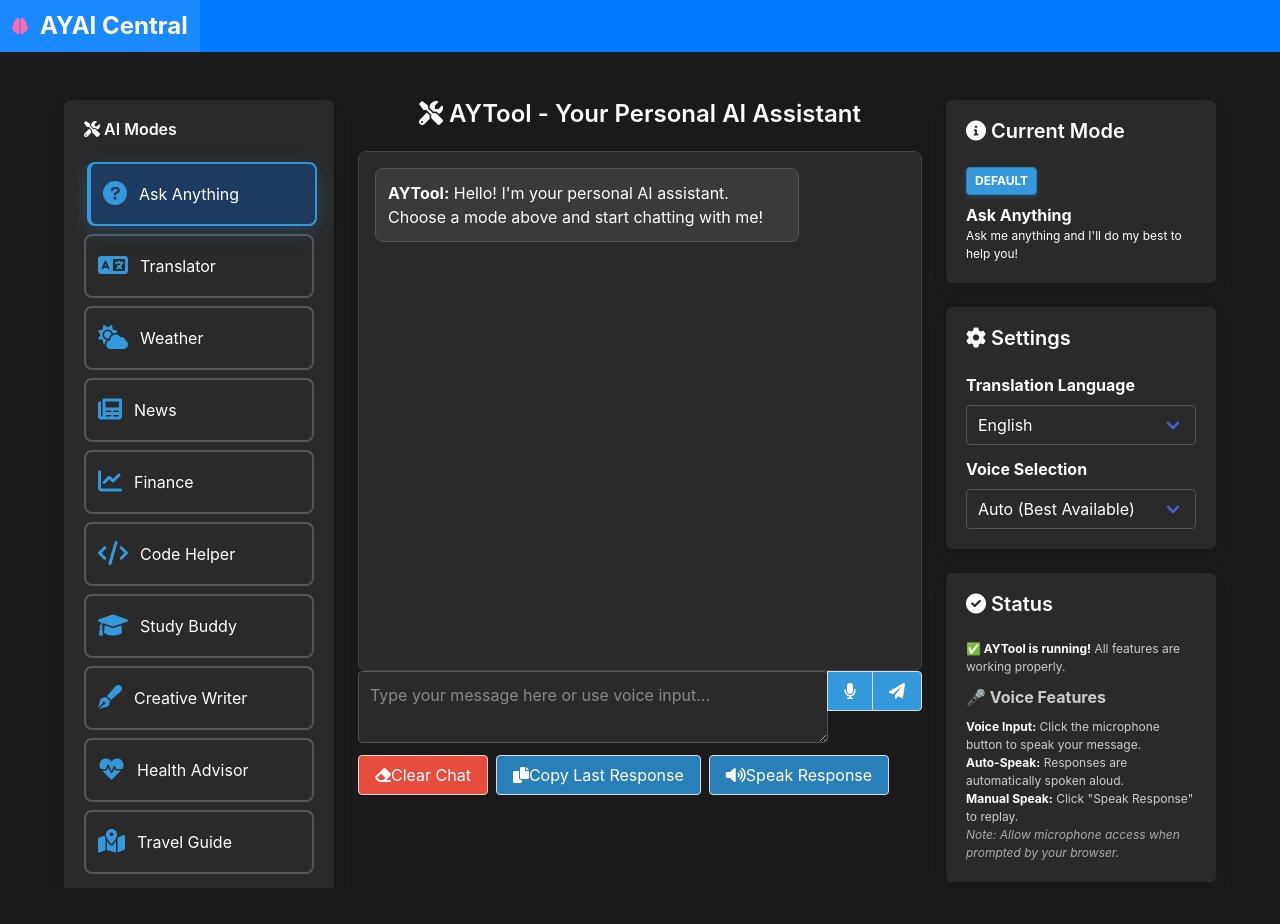
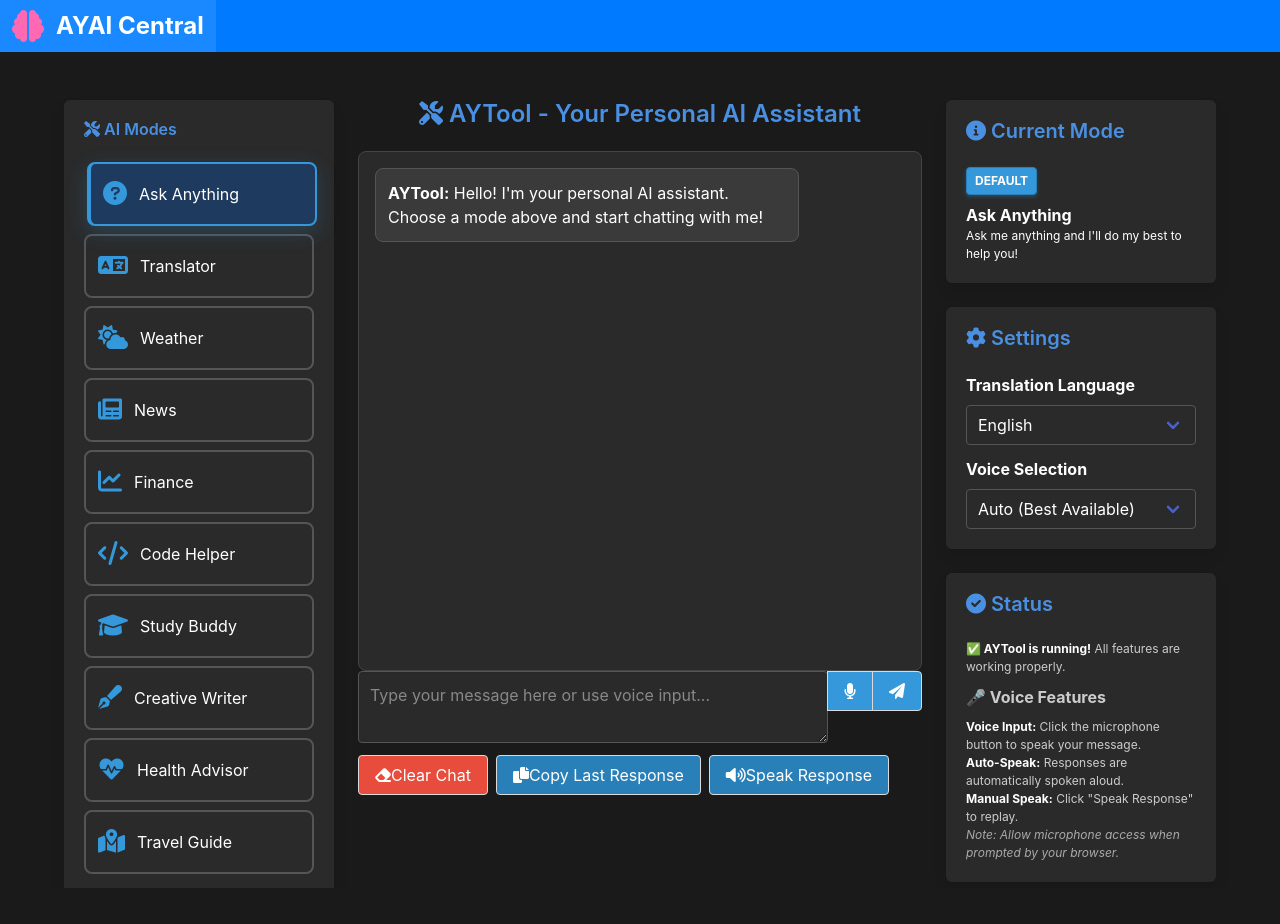
Before and after one commit to atulyadav128/translate, a Flask app: page / in a window 1280 px wide. Run offline with Flask 3, Linux system fonts and the light colour scheme; some libraries are stand-ins or nearby versions.

Commit message:
Make brain icon bigger and add milder blue section titles

```diff
--- a/templates/index.html
+++ b/templates/index.html
@@ -177,6 +177,13 @@
         .title {
             color: #ffffff !important;
         }
+        .section-title {
+            color: #4A90E2 !important;
+            font-weight: 600;
+        }
+        .section-title i {
+            color: #4A90E2 !important;
+        }
         .has-text-success {
             color: #4CAF50 !important;
         }
@@ -245,7 +252,7 @@
     <nav class="navbar" style="background-color: #007BFF;">
         <div class="navbar-brand">
             <a class="navbar-item" href="/" style="color: #ffffff !important;">
-                <i class="fas fa-brain" style="color: #FF69B4 !important; margin-right: 0.75rem;"></i>
+                <i class="fas fa-brain" style="color: #FF69B4 !important; margin-right: 0.75rem; font-size: 2rem;"></i>
                 <strong style="color: #ffffff !important; font-size: 1.5rem;">AYAI Central</strong>
             </a>
         </div>
@@ -257,7 +264,7 @@
                 <!-- AI Modes Sidebar -->
                 <div class="column is-3">
                     <div class="box">
-                        <h3 class="title is-6">
+                        <h3 class="title is-6 section-title">
                             <i class="fas fa-tools"></i>
                             AI Modes
                         </h3>
@@ -309,7 +316,7 @@
                 <!-- Main Chat Area -->
                 <div class="column is-6">
                     <div class="title-section">
-                        <h1 class="title is-4">
+                        <h1 class="title is-4 section-title">
                             <i class="fas fa-tools"></i>
                             AYTool - Your Personal AI Assistant
                         </h1>
@@ -358,7 +365,7 @@
                 <!-- Sidebar -->
                 <div class="column is-3">
                     <div class="box">
-                        <h3 class="title is-5">
+                        <h3 class="title is-5 section-title">
                             <i class="fas fa-info-circle"></i>
                             Current Mode
                         </h3>
@@ -369,7 +376,7 @@
                     </div>
 
                     <div class="box">
-                        <h3 class="title is-5">
+                        <h3 class="title is-5 section-title">
                             <i class="fas fa-cog"></i>
                             Settings
                         </h3>
@@ -408,7 +415,7 @@
             </div>
 
                     <div class="box">
-                        <h3 class="title is-5">
+                        <h3 class="title is-5 section-title">
                             <i class="fas fa-check-circle"></i>
                             Status
                         </h3>
```
